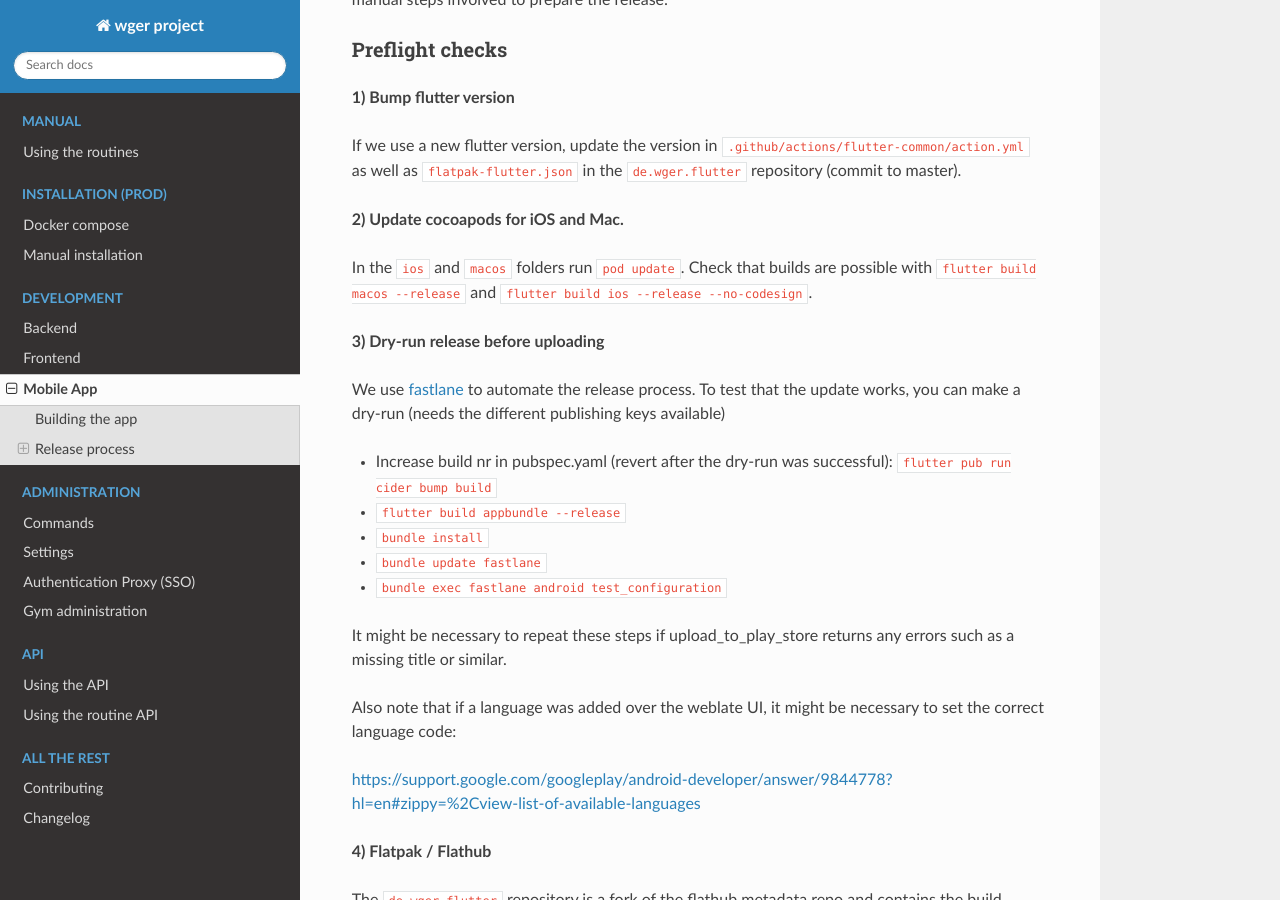
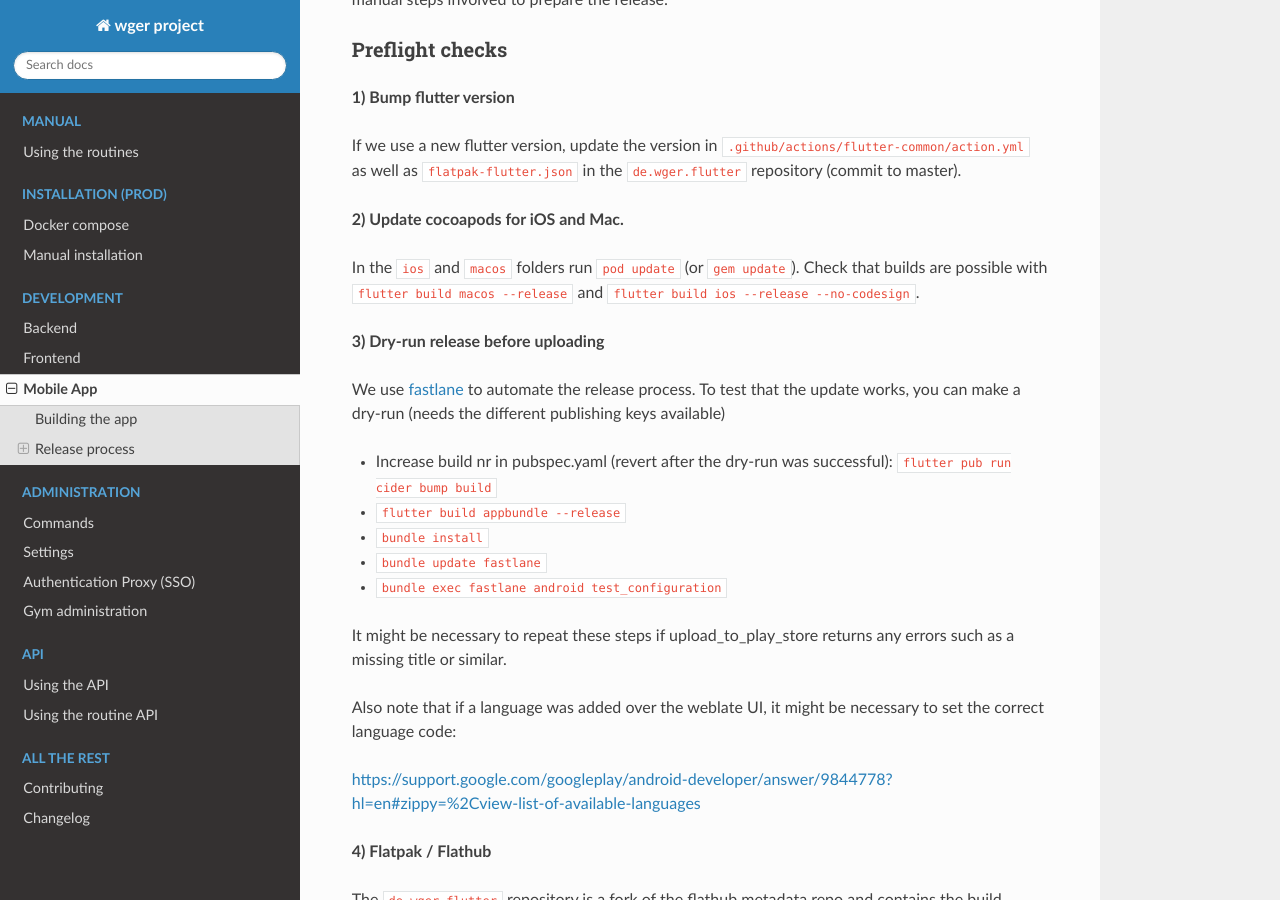
Before and after one commit to wger-project/docs, a Sphinx documentation site: the page built from docs/development/mobile_app.rst, in a window 1280 px wide and 900 px high, scrolled down 962 px. Built offline with Sphinx 7.4.7 and the Read the Docs theme 3.1.0, drawn with Linux system fonts in a browser that asks for light colours.

```diff
--- a/docs/development/mobile_app.rst
+++ b/docs/development/mobile_app.rst
@@ -52,8 +52,8 @@ as well as ``flatpak-flutter.json`` in the ``de.wger.flutter`` repository (commi
 
 **2) Update cocoapods for iOS and Mac.**
 
-In the ``ios`` and ``macos`` folders run ``pod update``. Check that builds are possible
-with ``flutter build macos --release`` and ``flutter build ios --release --no-codesign``.
+In the ``ios`` and ``macos`` folders run ``pod update`` (or ``gem update``). Check that builds
+are possible with ``flutter build macos --release`` and ``flutter build ios --release --no-codesign``.
 
 **3) Dry-run release before uploading**
 
```
